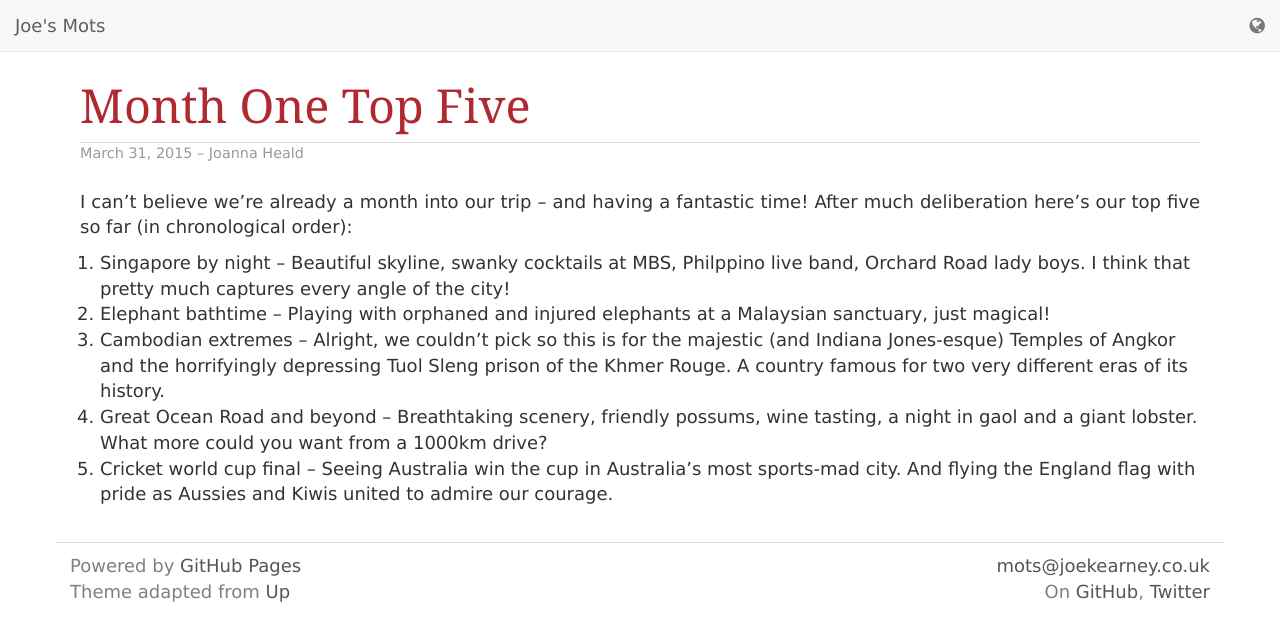
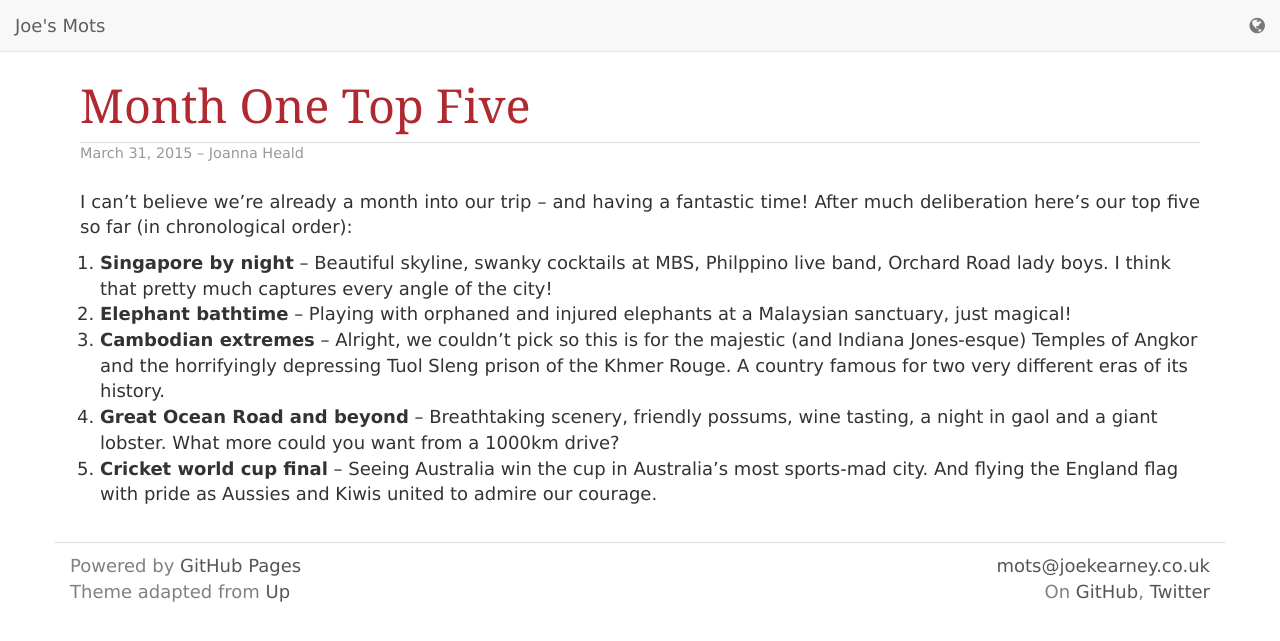
Before and after one commit to joekearney/joekearney.github.io, a Jekyll site: the page built from _posts/2015-03-31-month-one-top-five.md, in a window 1280 px wide. Shown: the top 641 px of the page. Built offline with Jekyll 4.4.1, drawn with Linux system fonts in a browser that asks for light colours; some web fonts are replaced.

Commit message:
formatting

```diff
--- a/_posts/2015-03-31-month-one-top-five.md
+++ b/_posts/2015-03-31-month-one-top-five.md
@@ -15,8 +15,8 @@ author: Joanna Heald
 
 I can't believe we're already a month into our trip -- and having a fantastic time! After much deliberation here's our top five so far (in chronological order):
 
-1. Singapore by night -- Beautiful skyline, swanky cocktails at MBS, Philppino live band, Orchard Road lady boys. I think that pretty much captures every angle of the city!
-1. Elephant bathtime -- Playing with orphaned and injured elephants at a Malaysian sanctuary, just magical!
-1. Cambodian extremes -- Alright, we couldn't pick so this is for the majestic (and Indiana Jones-esque) Temples of Angkor and the horrifyingly depressing Tuol Sleng prison of the Khmer Rouge. A country famous for two very different eras of its history.
-1. Great Ocean Road and beyond -- Breathtaking scenery, friendly possums, wine tasting, a night in gaol and a giant lobster. What more could you want from a 1000km drive?
-1. Cricket world cup final -- Seeing Australia win the cup in Australia's most sports-mad city. And flying the England flag with pride as Aussies and Kiwis united to admire our courage.
+1. **Singapore by night** -- Beautiful skyline, swanky cocktails at MBS, Philppino live band, Orchard Road lady boys. I think that pretty much captures every angle of the city!
+1. **Elephant bathtime** -- Playing with orphaned and injured elephants at a Malaysian sanctuary, just magical!
+1. **Cambodian extremes** -- Alright, we couldn't pick so this is for the majestic (and Indiana Jones-esque) Temples of Angkor and the horrifyingly depressing Tuol Sleng prison of the Khmer Rouge. A country famous for two very different eras of its history.
+1. **Great Ocean Road and beyond** -- Breathtaking scenery, friendly possums, wine tasting, a night in gaol and a giant lobster. What more could you want from a 1000km drive?
+1. **Cricket world cup final** -- Seeing Australia win the cup in Australia's most sports-mad city. And flying the England flag with pride as Aussies and Kiwis united to admire our courage.
```
